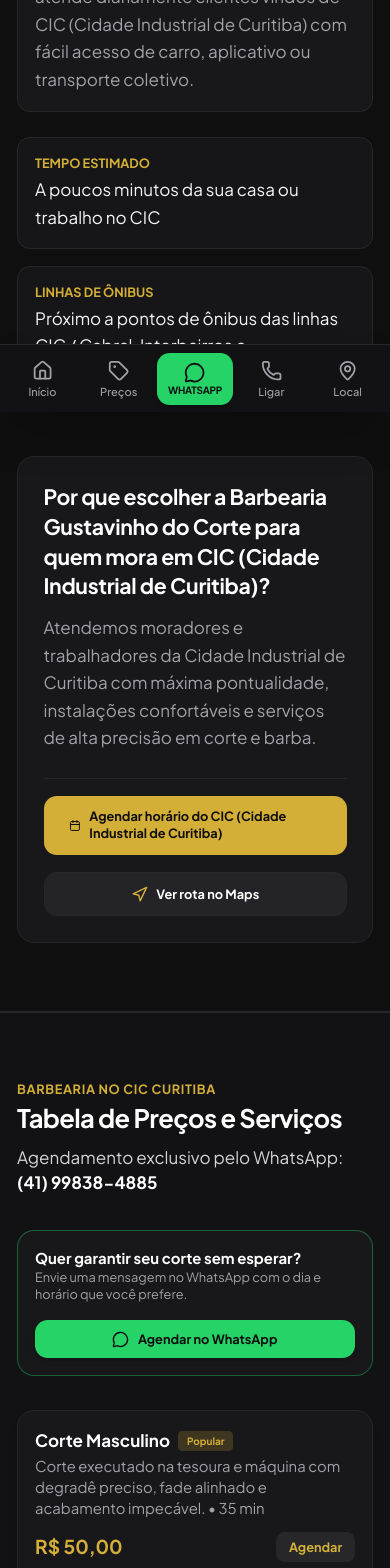
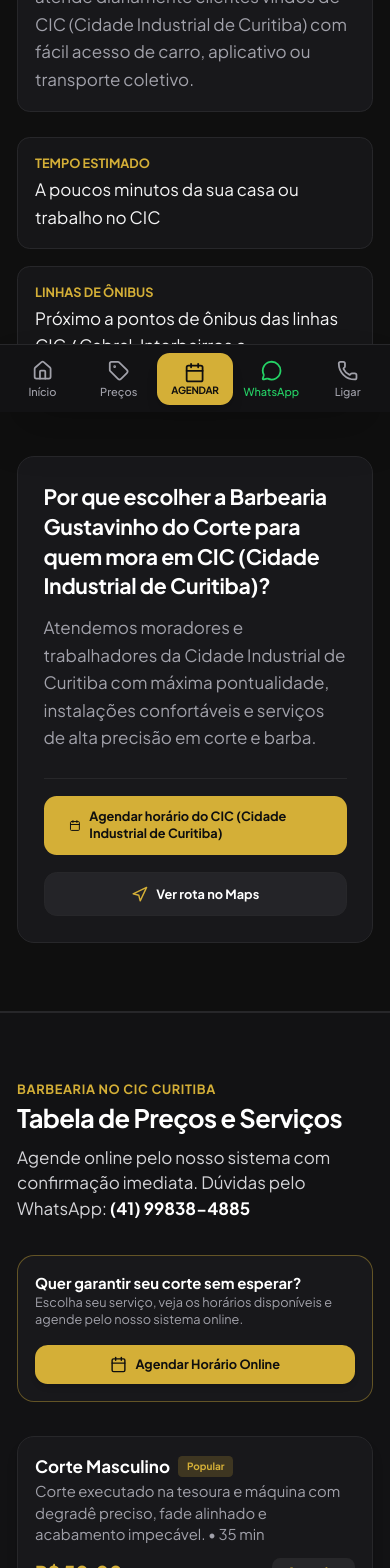
Before and after one commit to supremapix/Gustavinho-App-Barber, a React (Vite) app: page /barbearia-no-cic in a window 390 px wide. Shown: the part 432-2000 px from the top of the page. Built offline with nearby package versions, Linux system fonts and the light colour scheme; no server answers; the database is empty.

Commit message:
feat: add online scheduling system integration
Implement online booking via the system across the header, footer, mobile bottom bar, and menu. Update metadata and messaging to promote both online scheduling and WhatsApp support.

```diff
--- a/index.html
+++ b/index.html
@@ -4,7 +4,7 @@
     <meta charset="UTF-8" />
     <meta name="viewport" content="width=device-width, initial-scale=1.0, maximum-scale=5.0" />
     <title>Gustavinho do Corte | Barbearia no CIC em Curitiba</title>
-    <meta name="description" content="Barbearia no CIC em Curitiba. Corte de cabelo masculino, barba, sobrancelha, platinado e planos mensais. Agende seu horário pelo WhatsApp (41) 99838-4885." />
+    <meta name="description" content="Barbearia no CIC em Curitiba. Corte de cabelo masculino, barba, sobrancelha, platinado e planos mensais. Agendamento online pelo sistema com confirmação imediata ou pelo WhatsApp." />
     <meta name="keywords" content="barbearia cic, barbearia curitiba, barbeiro cic, corte masculino cic, barba cic, gustavinho do corte" />
     <meta name="author" content="Gustavinho do Corte" />
     <meta name="robots" content="index, follow" />
--- a/metadata.json
+++ b/metadata.json
@@ -1,6 +1,6 @@
 {
   "name": "Gustavinho do Corte | Barbearia no CIC em Curitiba",
-  "description": "Barbearia no CIC em Curitiba. Corte de cabelo masculino, barba, sobrancelha, platinado e planos mensais. Agende seu horário pelo WhatsApp.",
+  "description": "Barbearia no CIC em Curitiba. Corte de cabelo masculino, barba, sobrancelha, platinado e planos mensais. Agendamento online pelo sistema com confirmação imediata ou pelo WhatsApp.",
   "requestFramePermissions": [],
   "majorCapabilities": ["MAJOR_CAPABILITY_SERVER_SIDE_GEMINI_API"]
 }
--- a/src/components/Footer.tsx
+++ b/src/components/Footer.tsx
@@ -1,6 +1,6 @@
 import React from "react";
 import { Link } from "react-router-dom";
-import { MapPin, Phone, MessageCircle, Clock, ShieldCheck, ChevronRight, ArrowRight } from "lucide-react";
+import { MapPin, Phone, MessageCircle, Calendar, Clock, ShieldCheck, ChevronRight, ArrowRight } from "lucide-react";
 import { BUSINESS_INFO } from "../data/business";
 
 export default function Footer() {
@@ -14,14 +14,22 @@
               Atendimento no CIC Curitiba
             </span>
             <h3 className="text-xl sm:text-2xl font-bold text-white leading-tight">
-              Agendamento Exclusivo pelo WhatsApp
+              Agendamento Online ou por Telefone
             </h3>
             <p className="text-base text-[#d4d4d8] max-w-xl leading-relaxed">
-              Tire dúvidas, consulte produtos e garanta seu horário de corte e barba com rapidez.
+              Agende pelo sistema online em poucos cliques ou tire dúvidas direto no WhatsApp e ligação.
             </p>
           </div>
 
           <div className="flex flex-col sm:flex-row gap-3 w-full md:w-auto">
+            <Link
+              to="/agendar"
+              className="inline-flex items-center justify-center gap-2.5 px-6 py-4 rounded-xl bg-[#d4af37] hover:bg-[#e5c158] text-[#0f0f0f] text-base font-black shadow-md active:scale-95 transition-all min-h-[52px]"
+            >
+              <Calendar className="w-5 h-5 text-[#0f0f0f]" />
+              <span>Agendar no Sistema</span>
+            </Link>
+
             <a
               href={BUSINESS_INFO.whatsappUrl}
               target="_blank"
@@ -29,15 +37,15 @@
               className="inline-flex items-center justify-center gap-2.5 px-6 py-4 rounded-xl bg-[#25D366] hover:bg-[#20bd5a] text-[#0f0f0f] text-base font-extrabold shadow-md active:scale-95 transition-all min-h-[52px]"
             >
               <MessageCircle className="w-5 h-5 text-[#0f0f0f]" />
-              <span>(41) 99838-4885</span>
+              <span>WhatsApp</span>
             </a>
 
             <a
               href={`tel:${BUSINESS_INFO.phoneRaw}`}
-              className="inline-flex items-center justify-center gap-2.5 px-6 py-4 rounded-xl bg-[#27272a] hover:bg-[#3f3f46] text-white border border-[#3f3f46] hover:border-[#d4af37] text-base font-bold active:scale-95 transition-all min-h-[52px]"
+              className="inline-flex items-center justify-center gap-2.5 px-5 py-4 rounded-xl bg-[#27272a] hover:bg-[#3f3f46] text-white border border-[#3f3f46] hover:border-[#d4af37] text-base font-bold active:scale-95 transition-all min-h-[52px]"
             >
               <Phone className="w-5 h-5 text-[#d4af37]" />
-              <span>Ligar no Telefone</span>
+              <span>Ligar</span>
             </a>
           </div>
         </div>
@@ -74,9 +82,14 @@
           {/* Coluna 1: SERVIÇOS & VALORES */}
           <div className="flex flex-col gap-3">
             <h3 className="text-xs uppercase font-extrabold tracking-wider text-[#d4af37]">
-              Serviços & Valores
+              Serviços & Agendamento
             </h3>
             <ul className="space-y-3 text-base text-[#d4d4d8]">
+              <li>
+                <Link to="/agendar" className="text-[#d4af37] hover:text-white transition-colors flex items-center gap-1.5 font-bold">
+                  <Calendar className="w-4 h-4 text-[#d4af37]" /> Agendar Horário
+                </Link>
+              </li>
               <li>
                 <Link to="/precos" className="hover:text-white transition-colors flex items-center gap-1.5 font-medium">
                   <ChevronRight className="w-4 h-4 text-[#d4af37]" /> Tabela de Preços
--- a/src/components/Header.tsx
+++ b/src/components/Header.tsx
@@ -124,11 +124,20 @@
               href={BUSINESS_INFO.whatsappUrl}
               target="_blank"
               rel="noopener noreferrer"
-              className="inline-flex items-center gap-2 px-5 py-2.5 rounded-xl text-xs sm:text-sm font-black bg-[#25D366] hover:bg-[#20bd5a] text-[#0f0f0f] transition-all duration-200 shadow-md active:scale-95"
+              className="p-2.5 rounded-xl border border-[#27272a] bg-[#18181b] text-[#25D366] hover:border-[#25D366] transition-all duration-200"
+              title="Falar no WhatsApp"
+              aria-label="Falar no WhatsApp"
             >
-              <MessageCircle className="w-4 h-4 text-[#0f0f0f]" />
-              <span>WhatsApp</span>
+              <MessageCircle className="w-4 h-4" />
             </a>
+
+            <Link
+              to="/agendar"
+              className="inline-flex items-center gap-2 px-5 py-2.5 rounded-xl text-xs sm:text-sm font-black bg-[#d4af37] hover:bg-[#e5c158] text-[#0f0f0f] transition-all duration-200 shadow-md active:scale-95"
+            >
+              <Calendar className="w-4 h-4 text-[#0f0f0f]" />
+              <span>Agendar Horário</span>
+            </Link>
           </div>
 
           {/* Mobile Menu Button - Regra: [ LOGO ] [ MENU ] */}
--- a/src/components/MobileBottomBar.tsx
+++ b/src/components/MobileBottomBar.tsx
@@ -1,6 +1,6 @@
 import React from "react";
 import { Link, useLocation } from "react-router-dom";
-import { Home, Tag, MessageCircle, Phone, MapPin } from "lucide-react";
+import { Home, Tag, Calendar, MessageCircle, Phone } from "lucide-react";
 import { BUSINESS_INFO } from "../data/business";
 
 export default function MobileBottomBar() {
@@ -41,21 +41,35 @@
           <span className="text-[11px] font-medium leading-none">Preços</span>
         </Link>
 
-        {/* WHATSAPP AGENDAMENTO - HIGHLIGHT */}
+        {/* AGENDAMENTO ONLINE - DESTAQUE CENTRAL NO SISTEMA */}
+        <Link
+          to="/agendar"
+          className={`flex flex-col items-center justify-center py-1 rounded-xl font-black my-1 h-[52px] shadow-lg active:scale-95 transition-all ${
+            location.pathname === "/agendar"
+              ? "bg-[#e5c158] text-[#0f0f0f] ring-2 ring-white"
+              : "bg-[#d4af37] hover:bg-[#e5c158] text-[#0f0f0f]"
+          }`}
+          aria-label="Agendar horário online pelo sistema"
+        >
+          <Calendar className="w-5 h-5 text-[#0f0f0f] mb-0.5" />
+          <span className="text-[10px] uppercase font-black tracking-tight text-[#0f0f0f] leading-none">
+            Agendar
+          </span>
+        </Link>
+
+        {/* WHATSAPP */}
         <a
           href={BUSINESS_INFO.whatsappUrl}
           target="_blank"
           rel="noopener noreferrer"
-          className="flex flex-col items-center justify-center py-1 rounded-xl bg-[#25D366] hover:bg-[#20bd5a] text-[#0f0f0f] font-black my-1 h-[52px] shadow-md active:scale-95 transition-all"
-          aria-label="Agendamento exclusivo pelo WhatsApp (41) 99838-4885"
+          className="flex flex-col items-center justify-center py-1 text-[#25D366] hover:text-[#20bd5a] transition-colors h-full min-h-[48px]"
+          aria-label="Falar no WhatsApp (41) 99838-4885"
         >
-          <MessageCircle className="w-5 h-5 text-[#0f0f0f] mb-0.5" />
-          <span className="text-[10px] uppercase font-black tracking-tight text-[#0f0f0f] leading-none">
-            WhatsApp
-          </span>
+          <MessageCircle className="w-5 h-5 mb-1 text-[#25D366]" />
+          <span className="text-[11px] font-medium leading-none text-[#25D366]">WhatsApp</span>
         </a>
 
-        {/* LIGAR TELEFONE - ESSENCIAL PARA IDOSOS */}
+        {/* LIGAR TELEFONE */}
         <a
           href={`tel:${BUSINESS_INFO.phoneRaw}`}
           className="flex flex-col items-center justify-center py-1 text-[#a1a1aa] hover:text-[#d4af37] transition-colors h-full min-h-[48px]"
@@ -64,20 +78,6 @@
           <Phone className="w-5 h-5 mb-1" />
           <span className="text-[11px] font-medium leading-none">Ligar</span>
         </a>
-
-        {/* ROTA / LOCALIZAÇÃO */}
-        <Link
-          to="/localizacao"
-          className={`flex flex-col items-center justify-center py-1 transition-colors h-full min-h-[48px] ${
-            location.pathname === "/localizacao"
-              ? "text-[#d4af37] font-bold"
-              : "text-[#a1a1aa] hover:text-white"
-          }`}
-          aria-label="Ver endereço e como chegar no CIC"
-        >
-          <MapPin className="w-5 h-5 mb-1" />
-          <span className="text-[11px] font-medium leading-none">Local</span>
-        </Link>
       </div>
     </nav>
   );
--- a/src/components/MobileMenuOverlay.tsx
+++ b/src/components/MobileMenuOverlay.tsx
@@ -8,6 +8,7 @@
   Clock,
   Phone,
   MessageCircle,
+  Calendar,
   Award,
   HelpCircle,
   ChevronRight,
@@ -61,60 +62,72 @@
       </div>
 
       <div className="p-4 sm:p-6 flex-1 flex flex-col justify-between max-w-lg mx-auto w-full pb-12">
-        {/* Notice for seniors / customers */}
-        <div className="mb-5 bg-[#1f1f23] border border-[#d4af37]/30 rounded-2xl p-4 text-left">
-          <span className="text-xs font-bold uppercase tracking-wider text-[#d4af37] block mb-1">
-            Atendimento Rápido
-          </span>
-          <p className="text-white text-sm sm:text-base font-medium leading-relaxed">
-            Agendamento exclusivo pelo WhatsApp ou ligue diretamente para a barbearia.
-          </p>
-        </div>
+        {/* Priority 1: Online Booking System */}
+        <div className="space-y-3 mb-6">
+          <Link
+            to="/agendar"
+            onClick={onClose}
+            className="w-full p-4 rounded-2xl bg-[#d4af37] hover:bg-[#e5c158] text-[#0f0f0f] font-extrabold flex items-center justify-between shadow-xl active:scale-[0.98] transition-all min-h-[64px]"
+          >
+            <div className="flex items-center gap-3.5">
+              <div className="w-12 h-12 rounded-xl bg-black/10 flex items-center justify-center shrink-0">
+                <Calendar className="w-7 h-7 text-[#0f0f0f]" />
+              </div>
+              <div className="flex flex-col text-left">
+                <span className="text-[10px] font-black uppercase tracking-wider text-black/70">
+                  Agendamento Online
+                </span>
+                <span className="text-lg sm:text-xl font-black leading-tight text-[#0f0f0f]">
+                  Agendar Horário
+                </span>
+                <span className="text-xs font-semibold text-black/80">
+                  Escolha serviço, dia e horário no sistema
+                </span>
+              </div>
+            </div>
+            <ChevronRight className="w-6 h-6 text-[#0f0f0f] shrink-0" />
+          </Link>
 
-        {/* Priority 1: Large WhatsApp Direct Action Button */}
-        <div className="space-y-3 mb-6">
+          {/* Priority 2: WhatsApp for direct inquiries & support */}
           <a
             href={BUSINESS_INFO.whatsappUrl}
             target="_blank"
             rel="noopener noreferrer"
             onClick={onClose}
-            className="w-full p-4 rounded-2xl bg-[#25D366] hover:bg-[#20bd5a] text-[#0f0f0f] font-extrabold flex items-center justify-between shadow-lg active:scale-[0.98] transition-all min-h-[64px]"
+            className="w-full p-3.5 rounded-2xl bg-[#18181b] hover:bg-[#222227] border border-[#25D366]/40 text-white flex items-center justify-between min-h-[56px] active:scale-[0.98] transition-all"
           >
             <div className="flex items-center gap-3.5">
-              <div className="w-12 h-12 rounded-xl bg-black/10 flex items-center justify-center shrink-0">
-                <MessageCircle className="w-7 h-7 text-[#0f0f0f]" />
+              <div className="w-10 h-10 rounded-xl bg-[#25D366]/20 flex items-center justify-center shrink-0">
+                <MessageCircle className="w-6 h-6 text-[#25D366]" />
               </div>
               <div className="flex flex-col text-left">
-                <span className="text-xs font-bold uppercase tracking-wider text-black/70">
-                  Agendamento Exclusivo
+                <span className="text-sm font-bold text-white leading-tight">
+                  Dúvidas no WhatsApp
                 </span>
-                <span className="text-lg sm:text-xl font-black leading-tight text-[#0f0f0f]">
-                  Chamar no WhatsApp
-                </span>
-                <span className="text-xs font-semibold text-black/80">
-                  (41) 99838-4885 • Resposta rápida
+                <span className="text-xs text-[#a1a1aa]">
+                  (41) 99838-4885 • Fale com nossa equipe
                 </span>
               </div>
             </div>
-            <ChevronRight className="w-6 h-6 text-[#0f0f0f] shrink-0" />
+            <ChevronRight className="w-5 h-5 text-[#a1a1aa] shrink-0" />
           </a>
 
-          {/* Priority 2: Traditional Phone Call Button for elderly clients */}
+          {/* Priority 3: Traditional Phone Call Button for elderly clients */}
           <a
             href={`tel:${BUSINESS_INFO.phoneRaw}`}
             onClick={onClose}
-            className="w-full p-4 rounded-2xl bg-[#1f1f23] hover:bg-[#27272a] border-2 border-[#3f3f46] hover:border-[#d4af37] text-white flex items-center justify-between min-h-[58px] active:scale-[0.98] transition-all"
+            className="w-full p-3.5 rounded-2xl bg-[#18181b] hover:bg-[#222227] border border-[#3f3f46] text-white flex items-center justify-between min-h-[56px] active:scale-[0.98] transition-all"
           >
             <div className="flex items-center gap-3.5">
-              <div className="w-11 h-11 rounded-xl bg-[#27272a] flex items-center justify-center shrink-0">
-                <Phone className="w-6 h-6 text-[#d4af37]" />
+              <div className="w-10 h-10 rounded-xl bg-[#27272a] flex items-center justify-center shrink-0">
+                <Phone className="w-5 h-5 text-[#d4af37]" />
               </div>
               <div className="flex flex-col text-left">
-                <span className="text-base font-bold text-white leading-tight">
-                  Ligar pelo Telefone
+                <span className="text-sm font-bold text-white leading-tight">
+                  Ligar por Telefone
                 </span>
                 <span className="text-xs text-[#a1a1aa]">
-                  (41) 99838-4885 • Chamada normal
+                  (41) 99838-4885 • Ligação normal
                 </span>
               </div>
             </div>
--- a/src/components/PriceTableSection.tsx
+++ b/src/components/PriceTableSection.tsx
@@ -1,6 +1,6 @@
 import React from "react";
 import { Link } from "react-router-dom";
-import { ArrowRight, MessageCircle, Tag, Phone } from "lucide-react";
+import { ArrowRight, Calendar, MessageCircle, Tag, Phone } from "lucide-react";
 import { SERVICES_DATA } from "../data/services";
 import { BUSINESS_INFO } from "../data/business";
 
@@ -20,29 +20,27 @@
             Tabela de Preços e Serviços
           </h2>
           <p className="text-base text-[#d4d4d8]">
-            Agendamento exclusivo pelo WhatsApp: <strong className="text-white">(41) 99838-4885</strong>
+            Agende online pelo nosso sistema com confirmação imediata. Dúvidas pelo WhatsApp: <strong className="text-white">(41) 99838-4885</strong>
           </p>
         </div>
 
         {/* Highlight Alert for Easy Booking */}
-        <div className="bg-[#18181b] border border-[#25D366]/40 rounded-2xl p-4 sm:p-5 mb-8 flex flex-col sm:flex-row sm:items-center justify-between gap-4">
+        <div className="bg-[#18181b] border border-[#d4af37]/40 rounded-2xl p-4 sm:p-5 mb-8 flex flex-col sm:flex-row sm:items-center justify-between gap-4">
           <div>
             <div className="text-sm font-bold text-white">
               Quer garantir seu corte sem esperar?
             </div>
             <div className="text-xs text-[#a1a1aa]">
-              Envie uma mensagem no WhatsApp com o dia e horário que você prefere.
+              Escolha seu serviço, veja os horários disponíveis e agende pelo nosso sistema online.
             </div>
           </div>
-          <a
-            href={BUSINESS_INFO.whatsappUrl}
-            target="_blank"
-            rel="noopener noreferrer"
-            className="inline-flex items-center justify-center gap-2 px-4 py-2.5 rounded-xl bg-[#25D366] hover:bg-[#20bd5a] text-[#0f0f0f] font-black text-xs active:scale-95 transition-all shadow-md shrink-0"
+          <Link
+            to="/agendar"
+            className="inline-flex items-center justify-center gap-2 px-5 py-2.5 rounded-xl bg-[#d4af37] hover:bg-[#e5c158] text-[#0f0f0f] font-black text-xs active:scale-95 transition-all shadow-md shrink-0"
           >
-            <MessageCircle className="w-4 h-4 text-[#0f0f0f]" />
-            <span>Agendar no WhatsApp</span>
-          </a>
+            <Calendar className="w-4 h-4 text-[#0f0f0f]" />
+            <span>Agendar Horário Online</span>
+          </Link>
         </div>
 
         {/* Clear Table Format */}
@@ -73,14 +71,12 @@
                   {item.formattedPrice}
                 </span>
 
-                <a
-                  href={`${BUSINESS_INFO.whatsappUrl}&text=Ol%C3%A1!%20Quero%20agendar%20um%20${encodeURIComponent(item.title)}%20no%20Gustavinho%20do%20Corte.`}
-                  target="_blank"
-                  rel="noopener noreferrer"
-                  className="px-3 py-1.5 rounded-lg bg-[#27272a] hover:bg-[#d4af37] text-[#d4af37] hover:text-[#0f0f0f] font-bold text-xs transition-colors"
+                <Link
+                  to={`/agendar?service=${item.id}`}
+                  className="px-3.5 py-1.5 rounded-lg bg-[#27272a] hover:bg-[#d4af37] text-[#d4af37] hover:text-[#0f0f0f] font-bold text-xs transition-colors"
                 >
                   Agendar
-                </a>
+                </Link>
               </div>
             </div>
           ))}
--- a/src/pages/PricesView.tsx
+++ b/src/pages/PricesView.tsx
@@ -1,6 +1,6 @@
 import React from "react";
 import { Link } from "react-router-dom";
-import { Tag, Phone, MessageCircle, Clock, MapPin, Check, Sparkles, ShoppingBag, ShieldCheck } from "lucide-react";
+import { Tag, Phone, Calendar, MessageCircle, Clock, MapPin, Check, Sparkles, ShoppingBag, ShieldCheck } from "lucide-react";
 import { SERVICES_DATA } from "../data/services";
 import { PRODUCTS_DATA } from "../data/products";
 import { SUBSCRIPTION_PLANS } from "../data/plans";
@@ -31,32 +31,43 @@
           </p>
         </div>
 
-        {/* Prominent Agendamento Exclusivo Card (Highly Visible for Seniors & Laypeople) */}
-        <div className="mb-12 bg-[#18181b] border-2 border-[#25D366] rounded-2xl p-5 sm:p-7 flex flex-col sm:flex-row items-start sm:items-center justify-between gap-5 shadow-xl">
+        {/* Prominent Agendamento Online Card */}
+        <div className="mb-12 bg-[#18181b] border-2 border-[#d4af37] rounded-2xl p-5 sm:p-7 flex flex-col sm:flex-row items-start sm:items-center justify-between gap-5 shadow-xl">
           <div className="space-y-1 text-left">
             <div className="flex items-center gap-2">
-              <span className="w-3 h-3 rounded-full bg-[#25D366] animate-pulse"></span>
-              <span className="text-xs font-black uppercase tracking-wider text-[#25D366]">
-                Agendamento Exclusivo
+              <span className="w-3 h-3 rounded-full bg-[#d4af37] animate-pulse"></span>
+              <span className="text-xs font-black uppercase tracking-wider text-[#d4af37]">
+                Sistema de Agendamento Online
               </span>
             </div>
             <h2 className="text-xl sm:text-2xl font-bold text-white leading-tight">
-              Agende seu horário pelo WhatsApp: (41) 99838-4885
+              Agende seu horário online com confirmação imediata
             </h2>
             <p className="text-sm text-[#a1a1aa]">
-              Atendimento rápido sem complicação. Segunda a Sábado das 09:00 às 19:00.
+              Escolha seu serviço, o barbeiro e o horário sem precisar esperar. Dúvidas? WhatsApp (41) 99838-4885.
             </p>
           </div>
+
+          <div className="flex flex-col sm:flex-row items-stretch sm:items-center gap-3 w-full sm:w-auto shrink-0">
+            <Link
+              to="/agendar"
+              className="px-6 py-3.5 rounded-xl bg-[#d4af37] hover:bg-[#e5c158] text-[#0f0f0f] font-black text-sm flex items-center justify-center gap-2 shadow-lg active:scale-95 transition-all min-h-[48px]"
+            >
+              <Calendar className="w-4 h-4 text-[#0f0f0f]" />
+              <span>Agendar Horário Online</span>
+            </Link>
 
             <a
               href={BUSINESS_INFO.whatsappUrl}
               target="_blank"
               rel="noopener noreferrer"
-            className="w-full sm:w-auto px-6 py-4 rounded-xl bg-[#25D366] hover:bg-[#20bd5a] text-[#0f0f0f] font-black text-base flex items-center justify-center gap-2.5 shadow-lg active:scale-95 transition-all shrink-0 min-h-[52px]"
+              className="px-4 py-3.5 rounded-xl bg-[#27272a] hover:bg-[#3f3f46] text-[#25D366] font-bold text-xs flex items-center justify-center gap-1.5 transition-all min-h-[48px]"
+              title="Falar no WhatsApp"
             >
-            <MessageCircle className="w-5 h-5 text-[#0f0f0f]" />
-            <span>Chamar no WhatsApp</span>
+              <MessageCircle className="w-4 h-4" />
+              <span>Dúvidas no WhatsApp</span>
             </a>
+          </div>
         </div>
 
         {/* ━━━━━━━━━━━━━━━━━━━━━━━━━
@@ -116,16 +127,14 @@
                       </td>
 
                       <td className="py-4 px-4 sm:px-6 text-right whitespace-nowrap">
-                        <a
-                          href={`${BUSINESS_INFO.whatsappUrl}&text=Ol%C3%A1!%20Gostaria%20de%20agendar%20um%20${encodeURIComponent(service.title)}%20(Gustavinho%20do%20Corte%20CIC).`}
-                          target="_blank"
-                          rel="noopener noreferrer"
-                          className="inline-flex items-center gap-1.5 px-3.5 py-2 rounded-xl bg-[#25D366] hover:bg-[#20bd5a] text-[#0f0f0f] font-bold text-xs active:scale-95 transition-all"
-                          aria-label={`Agendar ${service.title} pelo WhatsApp`}
+                        <Link
+                          to={`/agendar?service=${service.id}`}
+                          className="inline-flex items-center gap-1.5 px-4 py-2 rounded-xl bg-[#d4af37] hover:bg-[#e5c158] text-[#0f0f0f] font-black text-xs active:scale-95 transition-all shadow-sm"
+                          aria-label={`Agendar ${service.title} online`}
                         >
-                          <MessageCircle className="w-4 h-4 text-[#0f0f0f]" />
-                          <span className="hidden sm:inline">WhatsApp</span>
-                        </a>
+                          <Calendar className="w-3.5 h-3.5 text-[#0f0f0f]" />
+                          <span>Agendar</span>
+                        </Link>
                       </td>
                     </tr>
                   ))}
```
Also changed, not shown: src/pages/BookingView.tsx (+16 -1 lines), src/pages/ServiceDetailView.tsx (+5 -7 lines), src/pages/ServicesView.tsx (+3 -5 lines). Lines whose indentation alone changed are shown as unchanged.
